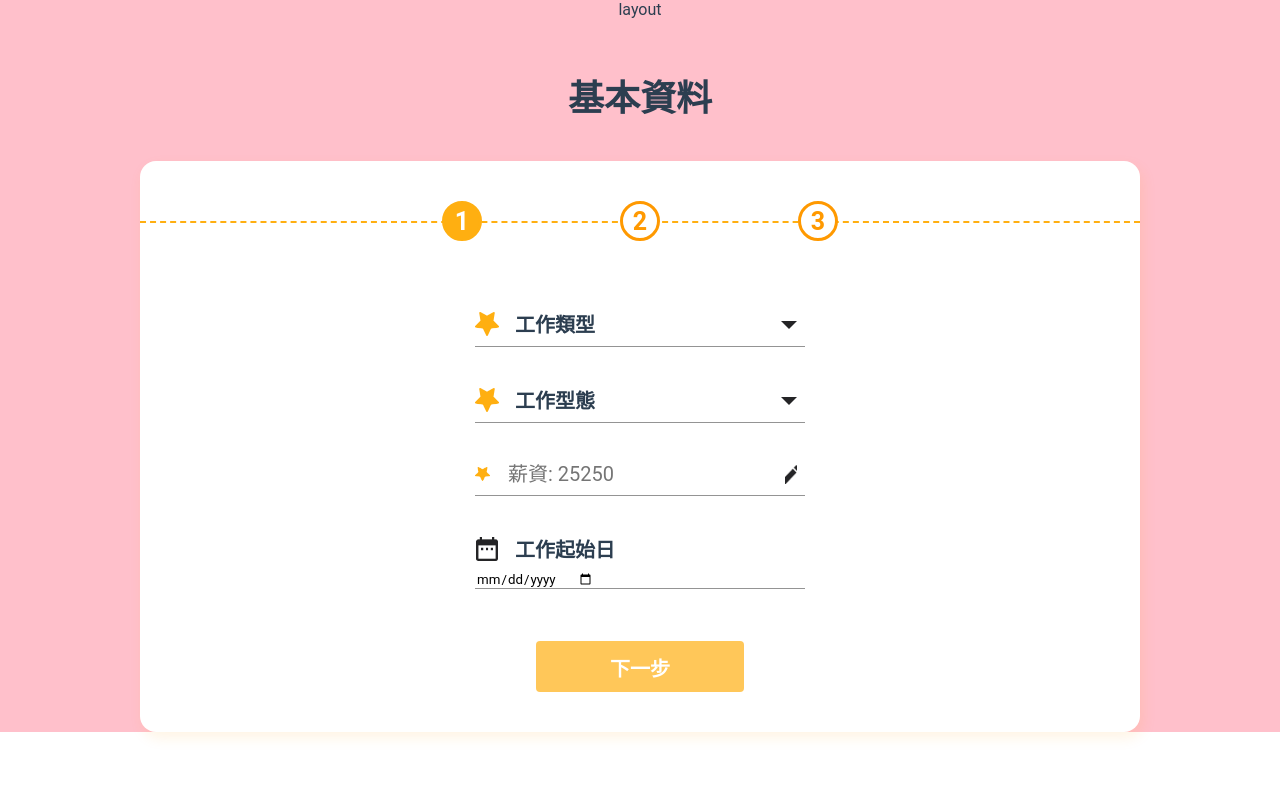
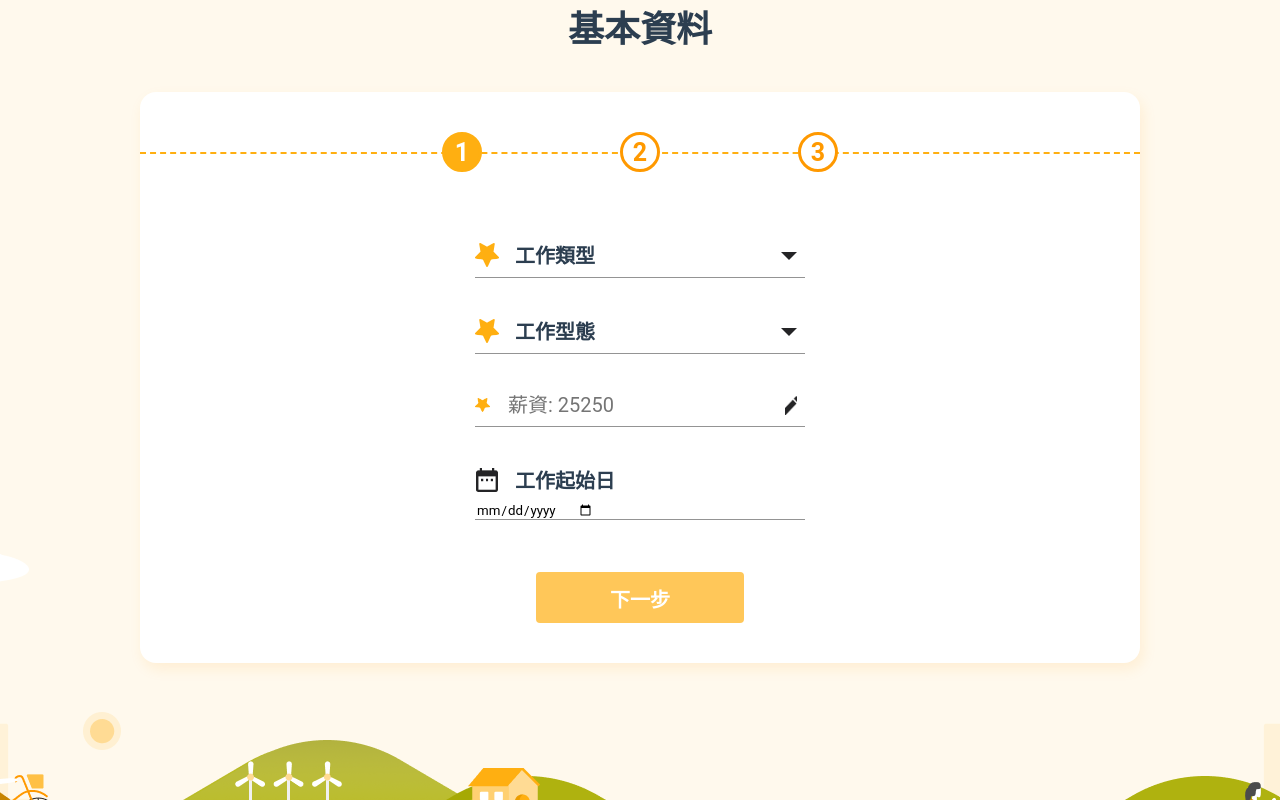
Before and after one commit to Chiahsuan-TW/overtime-pay-calculator, a Vue app: page /Info in a window 1280 px wide. Shown: the top 800 px of the page. Built offline with nearby package versions, Linux system fonts and the light colour scheme.

Commit message:
修改背景

```diff
--- a/src/views/Layout.vue
+++ b/src/views/Layout.vue
@@ -1,13 +1,14 @@
 <template>
   <div class="content">
-    <p>layout</p>
     <router-view></router-view>
   </div>
 </template>
 <script></script>
 <style scoped lang="scss">
 .content {
-  background: pink;
+  height: 120vh;
+  background: no-repeat url("../assets/images/background.png");
+  background-position: bottom;
 }
 p {
   margin-bottom: 50px;
```
